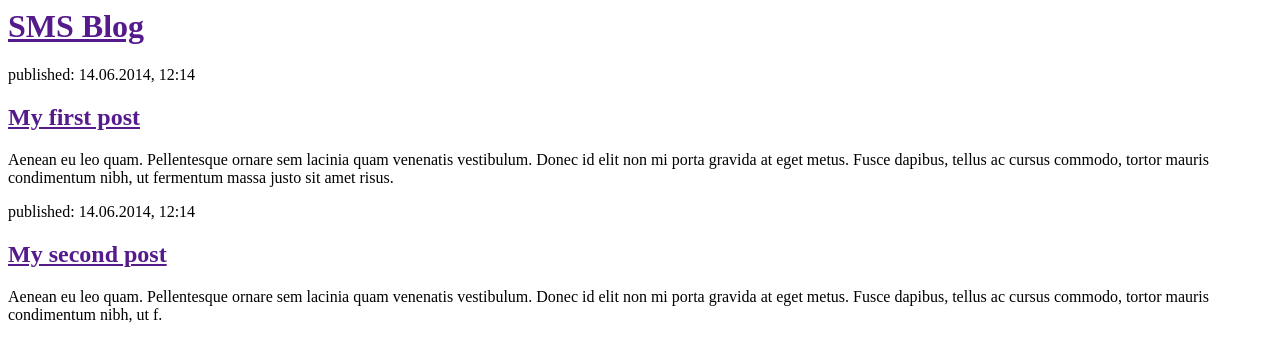
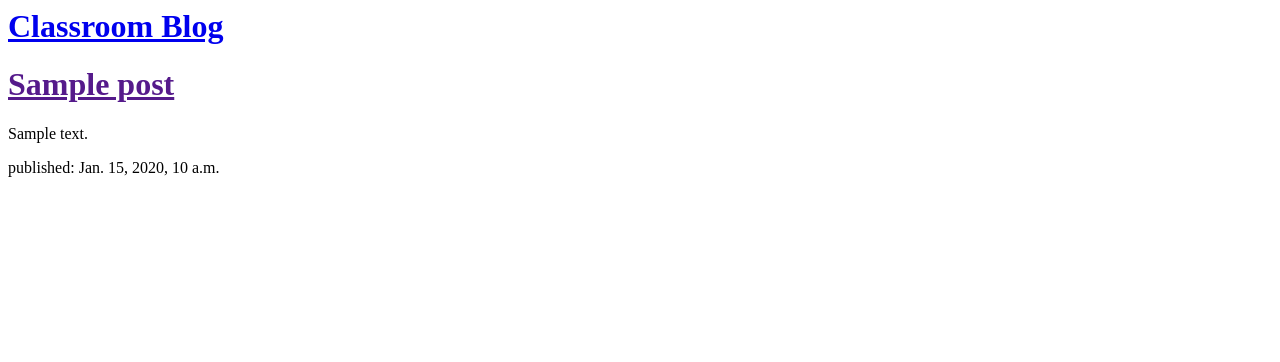
Before and after one commit to cgavi/ClassroomFeed, a Django app: template classblog/templates/classblog/post_list.html in a window 1280 px wide. Shown: the top 362 px of the page. Run offline with Django 3.2, Linux system fonts and the light colour scheme; the template is opened without the code that fills it: values that come from a table or form of the project are taken from there, others are empty; tables that the repository leaves empty hold one stand-in row (values such as "Sample post").

Commit message:
Modify template to display posts from db

```diff
--- a/classblog/templates/classblog/post_list.html
+++ b/classblog/templates/classblog/post_list.html
@@ -2,21 +2,16 @@
     <head>
         <title>SMS blog</title>
     </head>
+    <div>
+        <h1><a href="/">Classroom Blog</a></h1>
+    </div>
     <body>
+      {% for post in posts %}
         <div>
-            <h1><a href="">SMS Blog</a></h1>
+            <h1><a href="">{{ post.title }}</a></h1>
+            <p>{{ post.text|linebreaksbr }}</p>
+            <p>published: {{ post.created_date }}</p>
         </div>
-
-        <div>
-            <p>published: 14.06.2014, 12:14</p>
-            <h2><a href="">My first post</a></h2>
-            <p>Aenean eu leo quam. Pellentesque ornare sem lacinia quam venenatis vestibulum. Donec id elit non mi porta gravida at eget metus. Fusce dapibus, tellus ac cursus commodo, tortor mauris condimentum nibh, ut fermentum massa justo sit amet risus.</p>
-        </div>
-
-        <div>
-            <p>published: 14.06.2014, 12:14</p>
-            <h2><a href="">My second post</a></h2>
-            <p>Aenean eu leo quam. Pellentesque ornare sem lacinia quam venenatis vestibulum. Donec id elit non mi porta gravida at eget metus. Fusce dapibus, tellus ac cursus commodo, tortor mauris condimentum nibh, ut f.</p>
-        </div>
+      {% endfor %}
     </body>
 </html>
--- a/classblog/views.py
+++ b/classblog/views.py
@@ -1,4 +1,7 @@
 from django.shortcuts import render
+from django.utils import timezone
+from .models import Post
 
 def post_list(request):
-    return render(request, 'classblog/post_list.html', {})
+    posts = Post.objects.filter(created_date__lte=timezone.now()).order_by('created_date')
+    return render(request, 'classblog/post_list.html', {'posts': posts})
```
